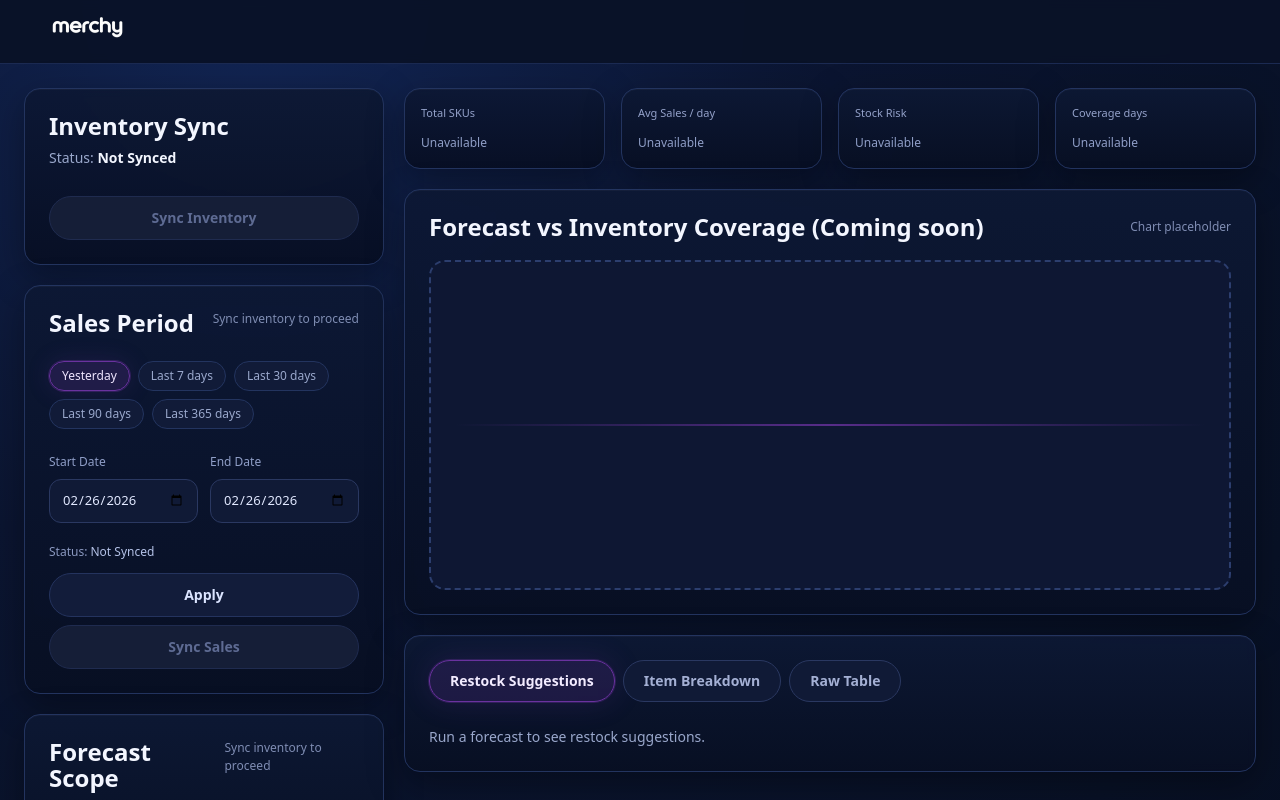
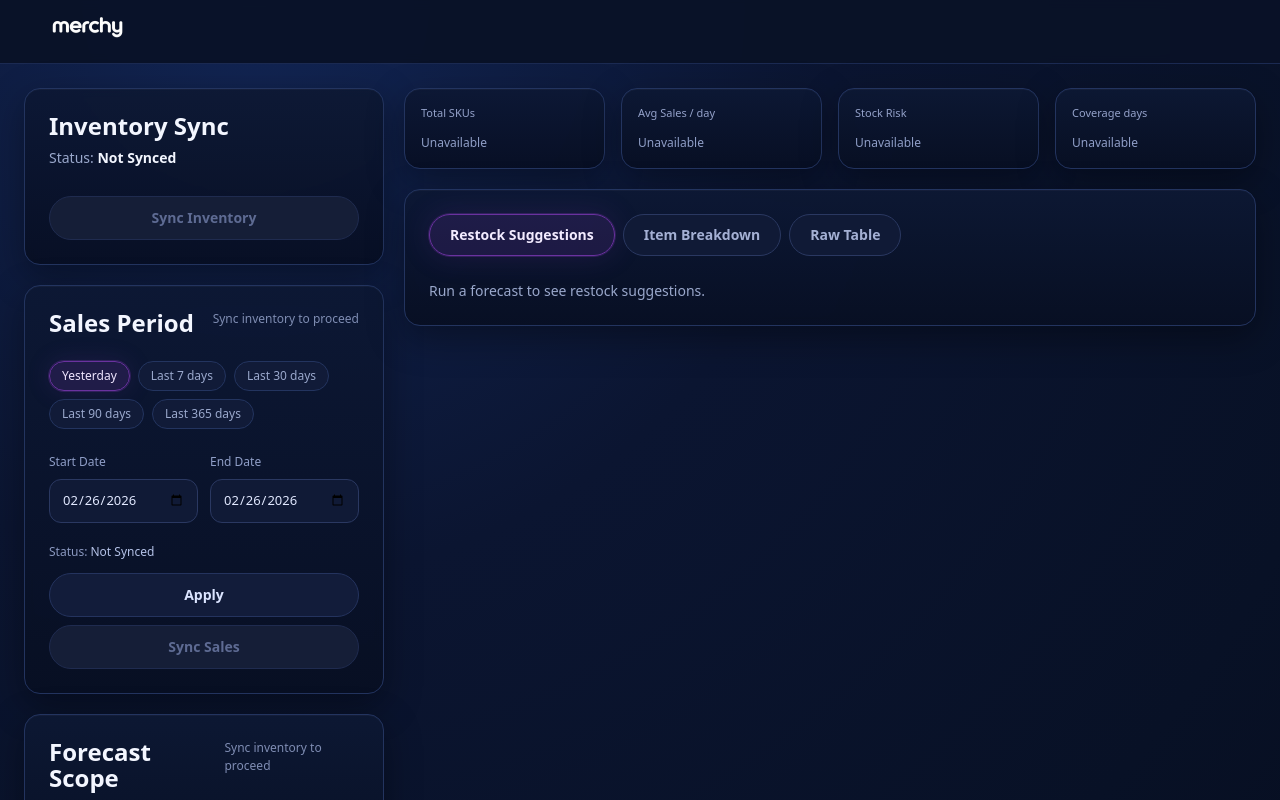
Before and after one commit to Ahmedmostafaa16/merchy-frontend, a React (Create React App) app: page / in a window 1280 px wide. Shown: the top 800 px of the page. Built offline with nearby package versions, Linux system fonts and the light colour scheme.

Commit message:
Update frontend UI and recent modifications third time

```diff
--- a/src/pages/Dashboard.jsx
+++ b/src/pages/Dashboard.jsx
@@ -1020,18 +1020,6 @@ const Dashboard = () => {
             </div>
 
             <Card className="dashboard-panel p-6">
-              <div className="mb-5 flex items-center justify-between">
-                <h3 className="panel-title">
-                  Forecast vs Inventory Coverage (Coming soon)
-                </h3>
-                <p className="panel-note">Chart placeholder</p>
-              </div>
-              <div className="chart-placeholder relative h-[330px] rounded-2xl">
-                <div className="chart-accent absolute left-6 right-6 top-1/2 h-0.5 -translate-y-1/2 rounded-full" />
-              </div>
-            </Card>
-
-            <Card className="dashboard-panel p-6">
               <Tabs tabs={tabs} activeTab={activeTab} onTabChange={setActiveTab} />
               {activeTab === "Item Breakdown" ? (
                 <div className="mt-6">
```
